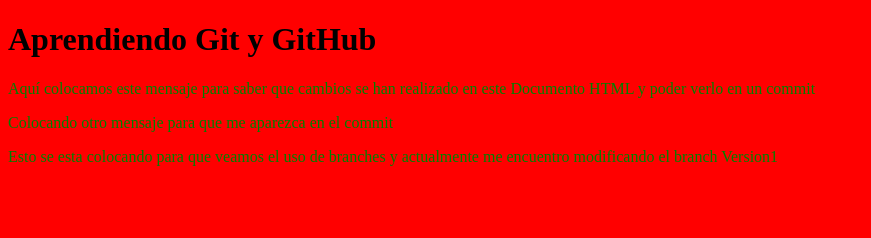
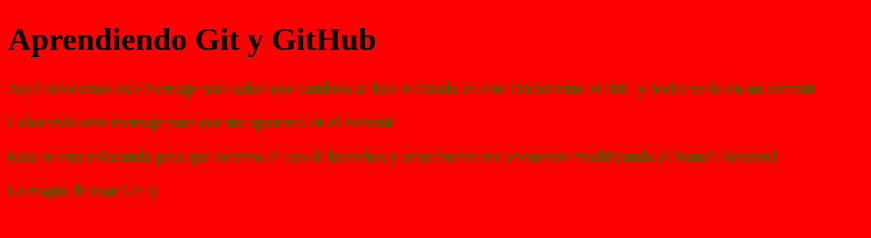
Before and after one commit to iamjonathanpumares/Prueba-git, a plain HTML site: page index.html in a window 1280 px wide. Shown: the whole page, without its empty margins (0-871 px from the left). Drawn offline with Linux system fonts and the light colour scheme.

Commit message:
Que maravilloso es Git :)

```diff
--- a/index.html
+++ b/index.html
@@ -10,5 +10,6 @@
 	<p>Aquí colocamos este mensaje para saber que cambios se han realizado en este Documento HTML y poder verlo en un commit</p>
 	<p>Colocando otro mensaje para que me aparezca en el commit</p>
 	<p>Esto se esta colocando para que veamos el uso de branches y actualmente me encuentro modificando el branch Version1</p>
+	<p>La magia de usar Git :)</p>
 </body>
 </html>
```
